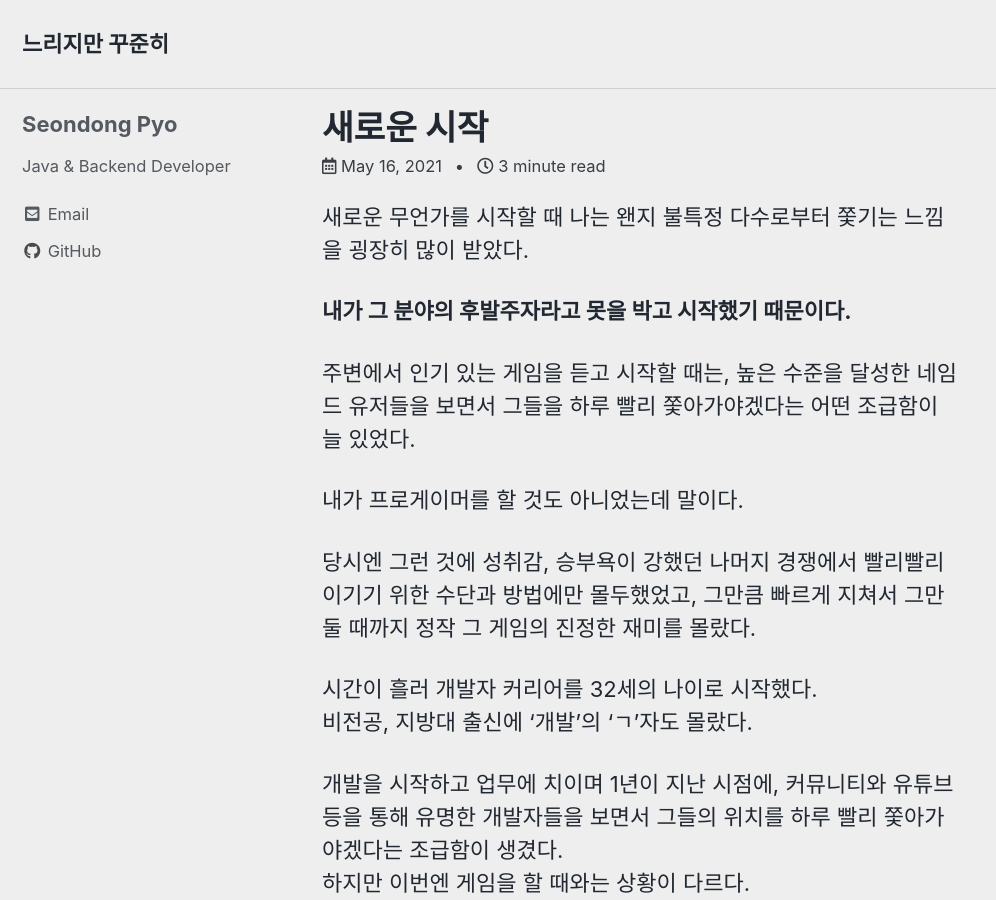
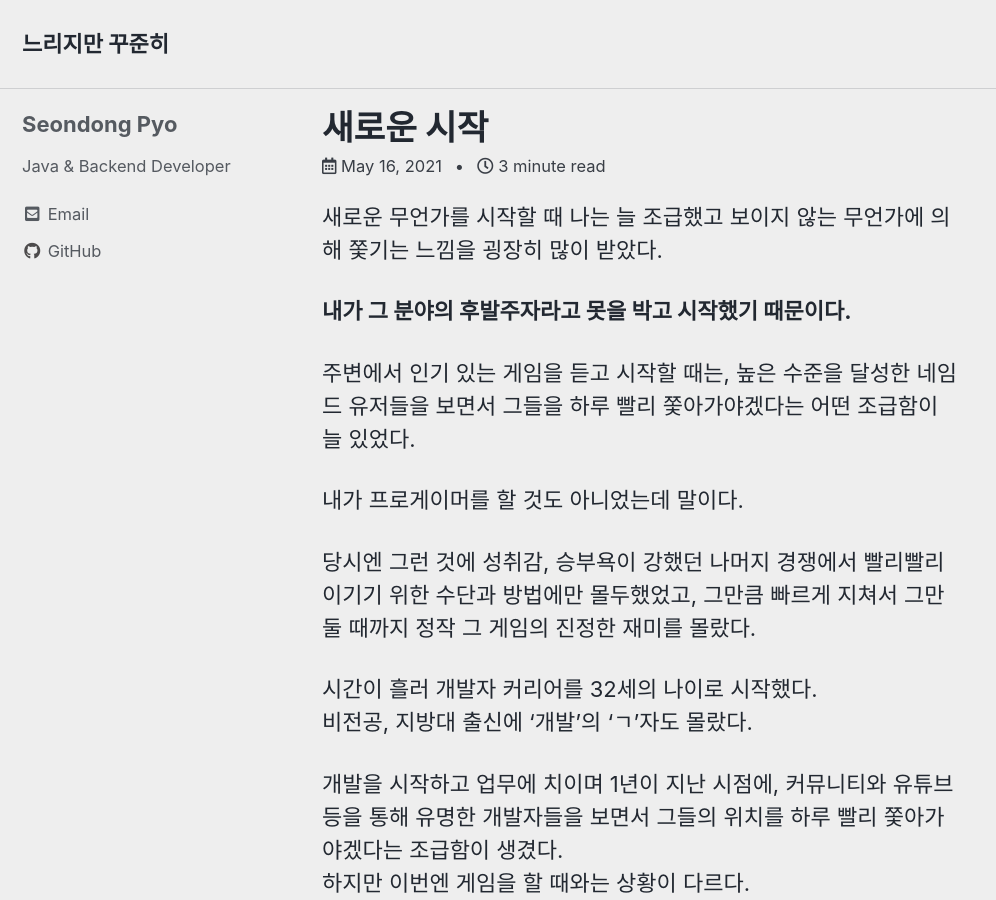
Before and after one commit to seondongpyo/seondongpyo.github.io, a Jekyll site: the page built from _posts/2021-05-16-first-post.md, in a window 1280 px wide and 900 px high. Shown: the whole window, without its empty margins (0-996 px from the left). Built offline with Jekyll 4.4.1, drawn with Linux system fonts in a browser that asks for light colours; cached includes are drawn as plain includes; comment, search, counter and statistics services are not loaded.

Commit message:
오타 수정

```diff
--- a/_posts/2021-05-16-first-post.md
+++ b/_posts/2021-05-16-first-post.md
@@ -8,7 +8,7 @@ tags:
   - 생각 정리
 last_modified_at: 2021-05-16T23:41:00
 ---
-새로운 무언가를 시작할 때 나는 왠지 불특정 다수로부터 쫓기는 느낌을 굉장히 많이 받았다.
+새로운 무언가를 시작할 때 나는 늘 조급했고 보이지 않는 무언가에 의해 쫓기는 느낌을 굉장히 많이 받았다.
 
 **내가 그 분야의 후발주자라고 못을 박고 시작했기 때문이다.**
 
```
